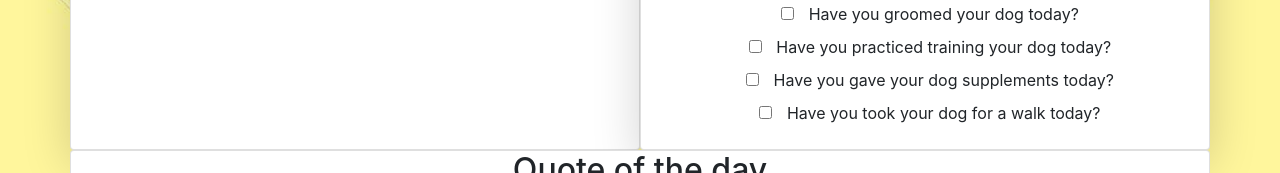
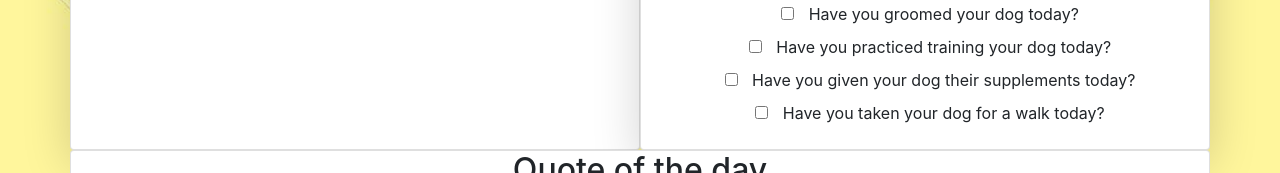
Before and after one commit to vsatyakavya/FurFamily, a website: page public/members.html in a window 1280 px wide. Shown: the part 491-664 px from the top of the page. Drawn offline with nearby package versions, Linux system fonts and the light colour scheme; no server answers.

Commit message:
edit grammar in members checklist

```diff
--- a/public/members.html
+++ b/public/members.html
@@ -116,11 +116,11 @@
           <div class="item">
             <input type="checkbox" id="DogSupplementCheckbox"
               aria-label="Checkbox for if you gave your dog their daily supplements">
-            <label for="DogSupplementCheckBox">Have you gave your dog supplements today?</label>
+            <label for="DogSupplementCheckBox">Have you given your dog their supplements today?</label>
           </div>
           <div class="item">
             <input type="checkbox" id="DogWalkCheckbox" aria-label="Checkbox for if you have taken your dog for a walk">
-            <label for="DogWalkCheckBox">Have you took your dog for a walk today?</label>
+            <label for="DogWalkCheckBox">Have you taken your dog for a walk today?</label>
           </div>
         </div>
       </div>
```
